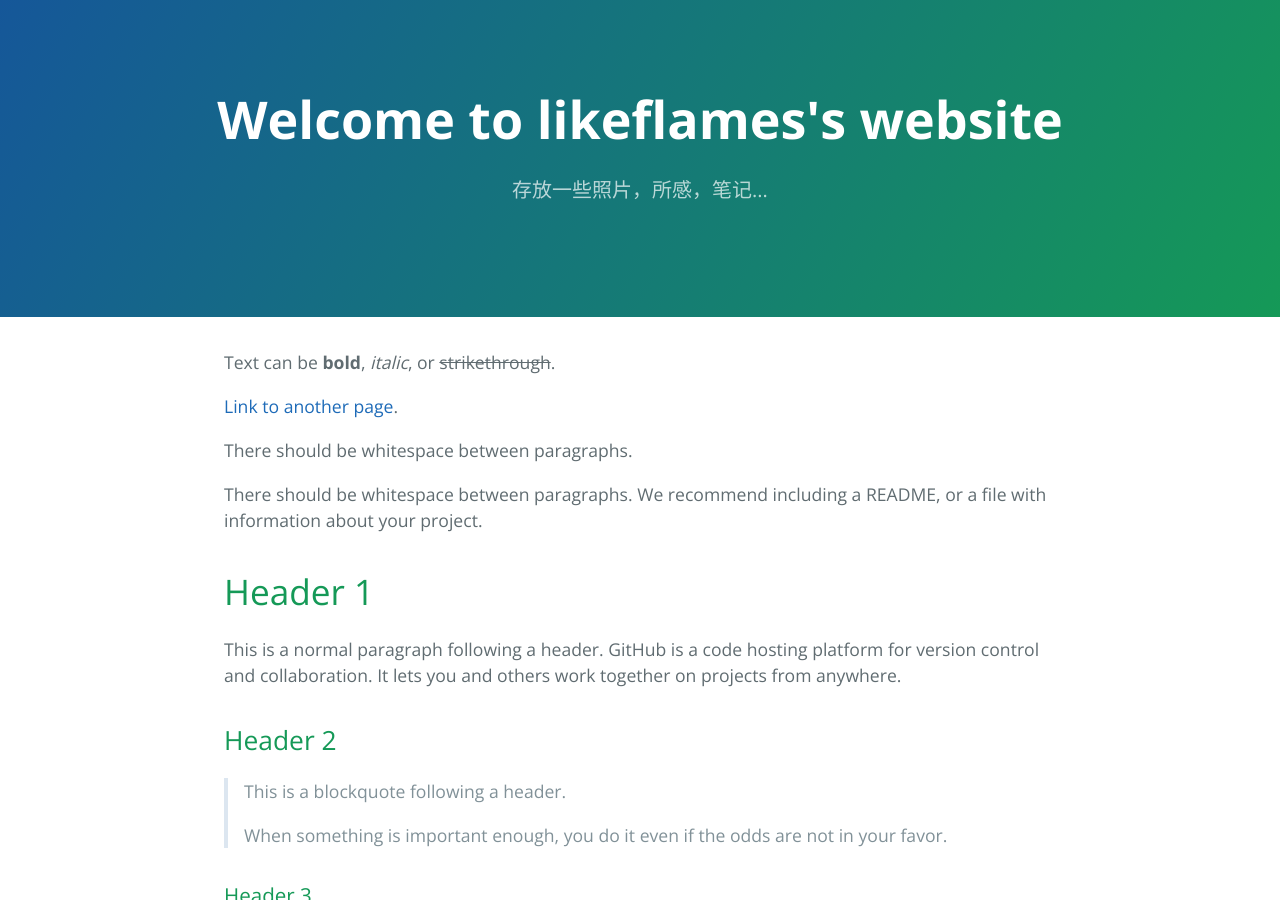
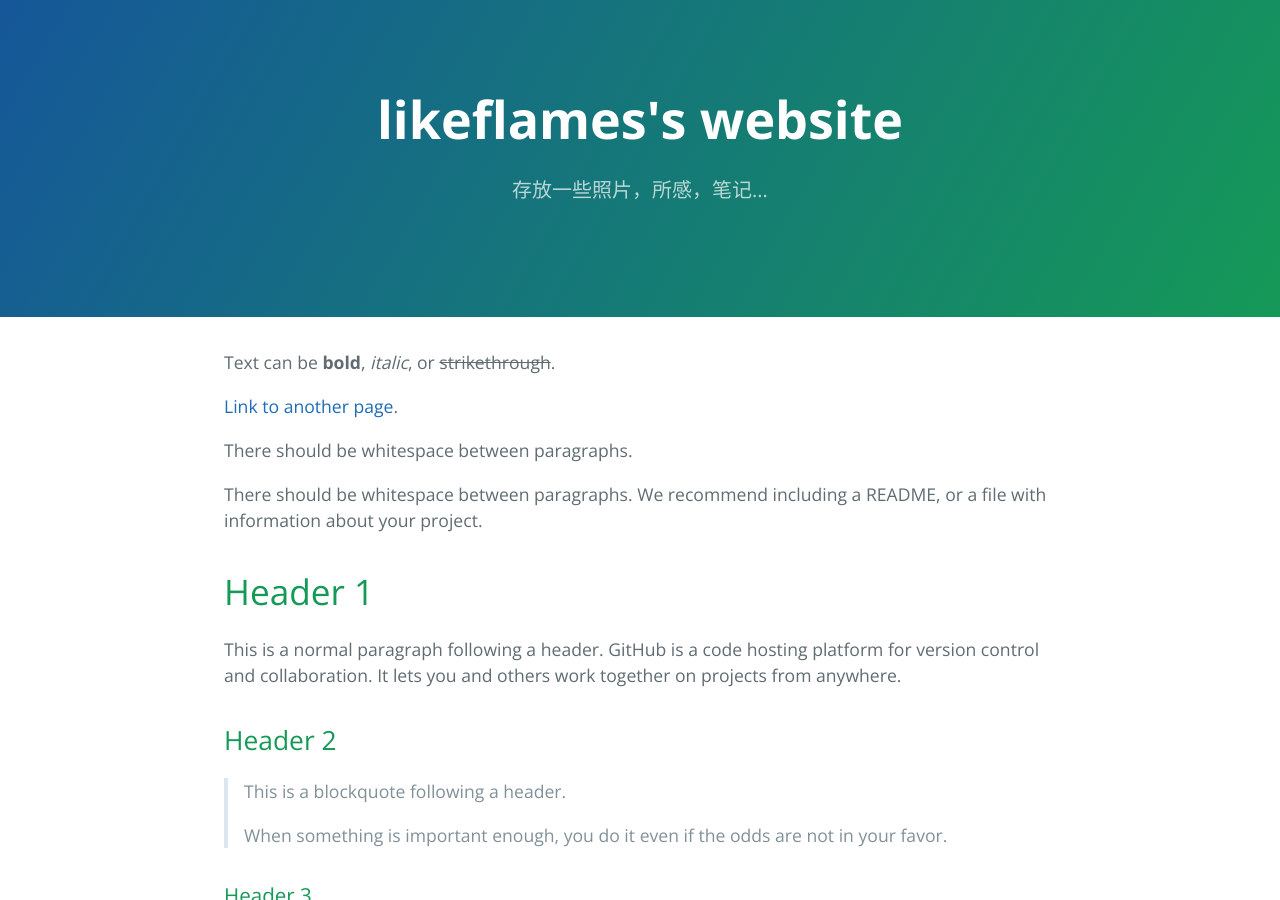
Before and after one commit to likeflames/likeflames.github.io, a Jekyll site: the page built from index.md, in a window 1280 px wide and 900 px high. Built offline with Jekyll 4.4.1, drawn with Linux system fonts in a browser that asks for light colours; part of the change alters nothing that is shown.

```diff
--- a/index.md
+++ b/index.md
@@ -1,5 +1,6 @@
 ---
 layout: default
+title: likeflames's website
 ---
 
 Text can be **bold**, _italic_, or ~~strikethrough~~.
```
